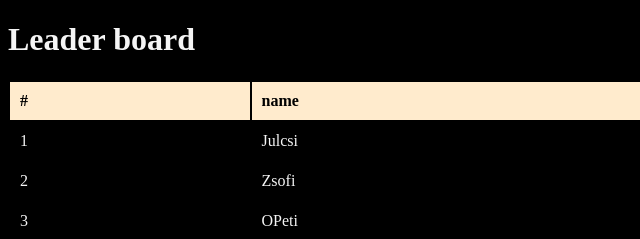
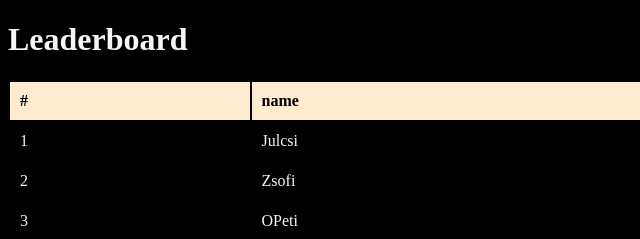
Before and after one commit to oroshazi/oroshazi.github.io, a plain HTML site: page index.html in a window 1280 px wide. Shown: the top 239 px of the page, 0-640 px from the left. Drawn offline with Linux system fonts and the light colour scheme.

Commit message:
Update text

```diff
--- a/index.html
+++ b/index.html
@@ -4,7 +4,7 @@
         <link rel="stylesheet" href="src/css/style.css">
     </head>
   <body>
-    <h1 id="leaderboard">Leader board</h1>
+    <h1 id="leaderboard">Leaderboard</h1>
 
     <table></table>
 
```
